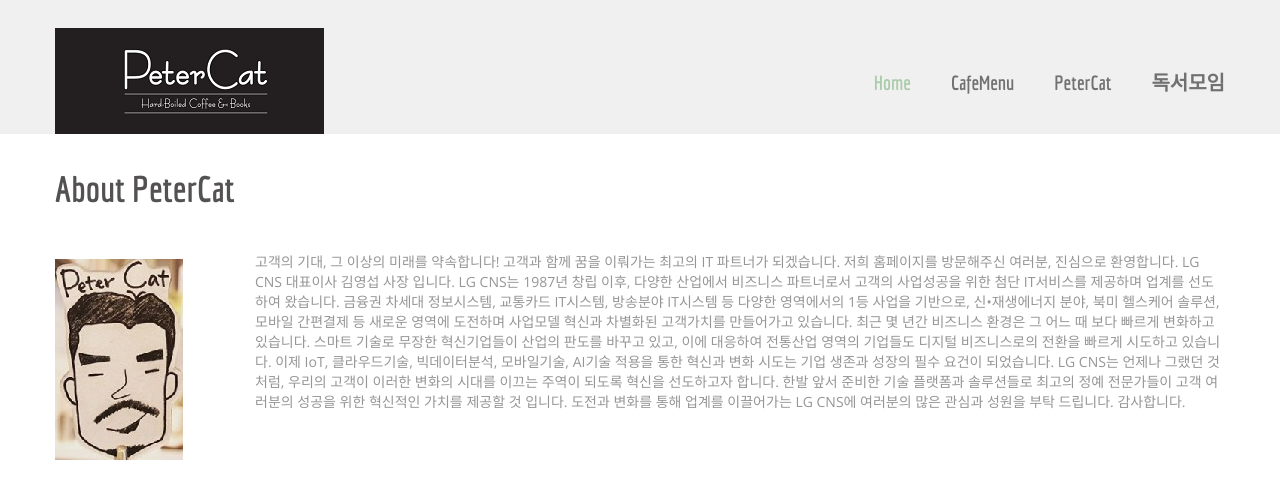
After one commit to iinee12/petercat, a Django app: page /aboutpetercat/ in a window 1280 px wide. The commit adds this page. Shown: the top 500 px of the page. Run offline with Django 3.2, Linux system fonts and the light colour scheme.

Commit message:
about petercat page

```diff
--- /dev/null
+++ b/oneline/templates/oneline/aboutpetercat.html
@@ -0,0 +1,71 @@
+{% extends "oneline/layout.html" %}{% load staticfiles %}
+{% block content %}
+
+<section class="content ctn__1">
+    <div class="container">
+      <div class="row">
+        <div class="grid_12">
+          <h2>About PeterCat</h2>
+          <div class="row">
+                <div class="grid_2">
+                    <img src="{% static 'images/page1_img7.jpg' %}" alt="" class="img_inner fleft noresize">
+                </div>
+                <div class="grid_10">
+                    <p>
+                            고객의 기대, 그 이상의 미래를 약속합니다!
+                            고객과 함께 꿈을 이뤄가는 최고의 IT 파트너가 되겠습니다.
+
+                            저희 홈페이지를 방문해주신 여러분, 진심으로 환영합니다.
+                            LG CNS 대표이사 김영섭 사장 입니다.
+
+                            LG CNS는 1987년 창립 이후, 다양한 산업에서 비즈니스 파트너로서 고객의 사업성공을 위한 첨단 IT서비스를 제공하며 업계를 선도하여 왔습니다. 금융권 차세대 정보시스템, 교통카드 IT시스템, 방송분야 IT시스템 등 다양한 영역에서의 1등 사업을 기반으로, 신•재생에너지 분야, 북미 헬스케어 솔루션, 모바일 간편결제 등 새로운 영역에 도전하며 사업모델 혁신과 차별화된 고객가치를 만들어가고 있습니다.
+
+                            최근 몇 년간 비즈니스 환경은 그 어느 때 보다 빠르게 변화하고 있습니다. 스마트 기술로 무장한 혁신기업들이 산업의 판도를 바꾸고 있고, 이에 대응하여 전통산업 영역의 기업들도 디지털 비즈니스로의 전환을 빠르게 시도하고 있습니다. 이제 IoT, 클라우드기술, 빅데이터분석, 모바일기술, AI기술 적용을 통한 혁신과 변화 시도는 기업 생존과 성장의 필수 요건이 되었습니다.
+
+                            LG CNS는 언제나 그랬던 것처럼, 우리의 고객이 이러한 변화의 시대를 이끄는 주역이 되도록 혁신을 선도하고자 합니다. 한발 앞서 준비한 기술 플랫폼과 솔루션들로 최고의 정예 전문가들이 고객 여러분의 성공을 위한 혁신적인 가치를 제공할 것 입니다.
+
+                            도전과 변화를 통해 업계를 이끌어가는 LG CNS에 여러분의 많은 관심과 성원을 부탁 드립니다.
+
+                            감사합니다.
+                    </p>
+                </div>
+          </div>
+          <div class="row">
+              <p></p>
+          </div>
+          <div class="row">
+                <p></p>
+            </div>
+          <div class="map">
+            <div class="row">
+              <div class="grid_9">
+                <figure class="">
+                    <iframe src="https://www.google.com/maps/embed?pb=!1m18!1m12!1m3!1d2659.775089474121!2d126.92998439055243!3d37.55451104333817!2m3!1f0!2f0!3f0!3m2!1i1024!2i768!4f13.1!3m3!1m2!1s0x357c98c0085df8f5%3A0xd090a7d87ef51b82!2z67aB7Lm07Y6YIO2UvO2EsOy6ow!5e0!3m2!1sko!2skr!4v1551791212452" width="600" height="450" frameborder="0" style="border:0" allowfullscreen></iframe>
+                </figure>
+              </div>
+              <div class="grid_3">
+                <div class="map_block">
+                  <div class="map_title">Address:</div>
+                  서울특별시 마포구 서교동 <br> 와우산로32길 40
+                </div>
+                <div class="map_block">
+                  <div class="map_title">Phones:</div>
+                  070-4125-0099
+                </div>
+                <div class="map_block">
+                  <div class="map_title">Blog:</div>
+                  <a href="http://blog.naver.com/keep219">PeterCat blog</a>
+                </div>
+              </div>
+            </div>
+          </div>
+        </div>
+      </div>
+    </div>
+  </section>
+
+  </div>
+
+
+
+{% endblock %}
--- a/oneline/templates/oneline/layout.html
+++ b/oneline/templates/oneline/layout.html
@@ -53,8 +53,8 @@
               <ul class="sf-menu">
                <li class="current"><a href="/">Home</a></li>
                <li><a href="/cafemenu/">CafeMenu</a></li>
-               <li><a href="index-1.html">PeterCat</a></li>
-               <li><a href="index-2.html">독서모임</a></li>
+               <li><a href="/aboutpetercat/">PeterCat</a></li>
+               <li><a href="/booksalon/">독서모임</a></li>
              </ul>
             </nav>
             <div class="clear"></div>
--- a/oneline/urls.py
+++ b/oneline/urls.py
@@ -9,4 +9,7 @@
 urlpatterns = [
     path('', views.index),
     path('cafemenu/', views.cafemenu),
+    path('aboutpetercat/', views.aboutpetercat),
+    path('booksalon/', views.booksalon),
+
 ]
--- a/oneline/views.py
+++ b/oneline/views.py
@@ -11,3 +11,12 @@
 def cafemenu(request):
 
     return render(request, "oneline/cafemenu.html")
+
+
+def aboutpetercat(request):
+
+    return render(request, "oneline/aboutpetercat.html")
+
+def booksalon(request):
+
+    return render(request, "oneline/booksalon.html")
```
Also changed, not shown: oneline/templates/oneline/booksalon.html (added, +8 -0 lines).
